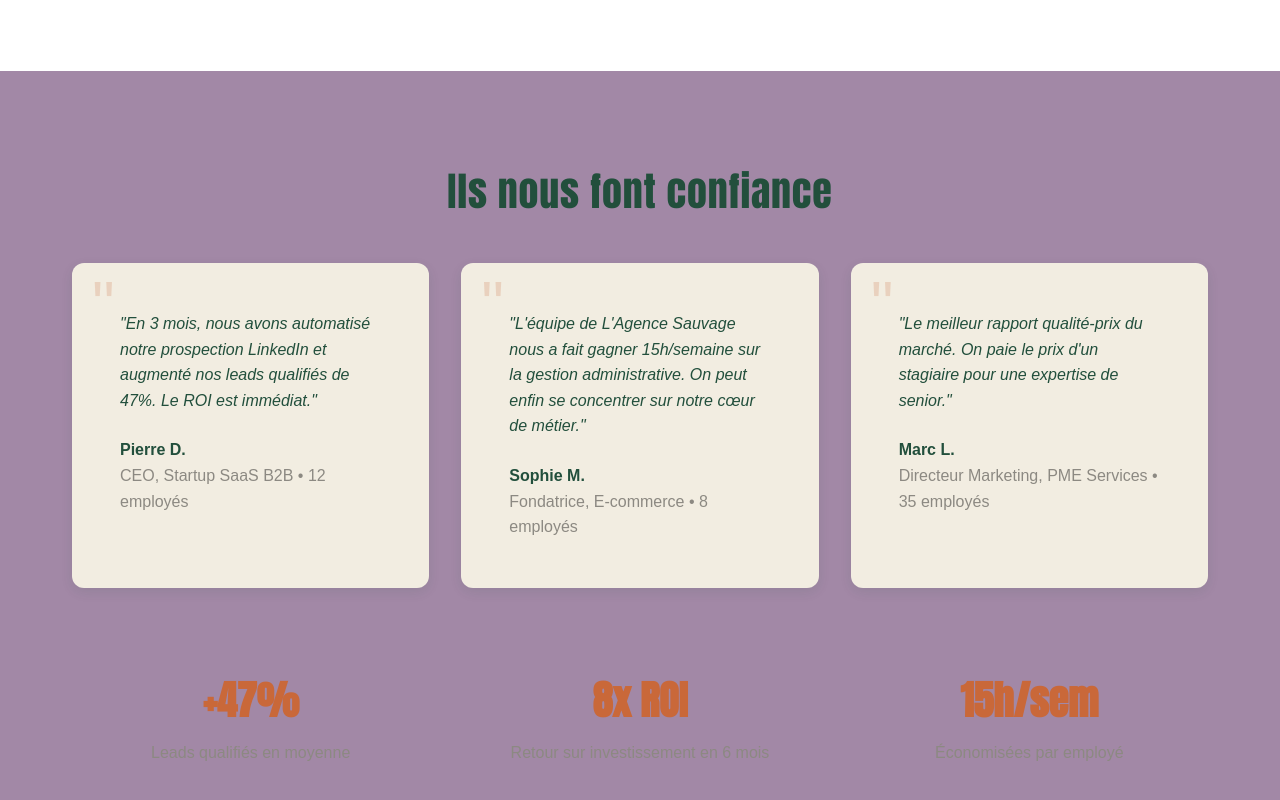
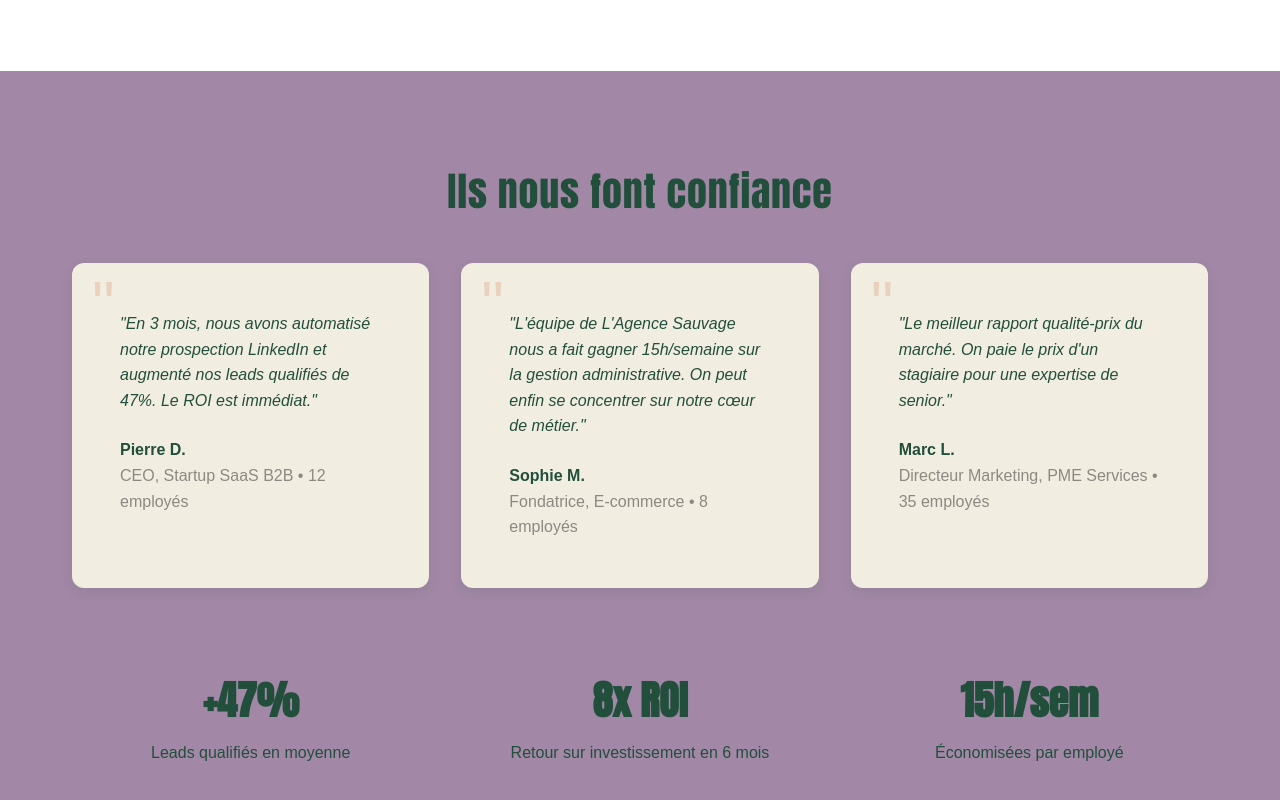
Before and after one commit to Facostarr/lagencesauvage.com3newcolors, a website: page public/index.html in a window 1280 px wide. Shown: the part 1910-2710 px from the top of the page. Drawn offline with Linux system fonts and the light colour scheme.

Commit message:
Change text color from electric-green to forest-green

```diff
--- a/public/assets/css/styles.css
+++ b/public/assets/css/styles.css
@@ -419,13 +419,13 @@ strong {
 .stat strong {
   display: block;
   font-size: 2.5rem;
-  color: var(--electric-green);
+  color: var(--forest-green);
   margin-bottom: var(--space-xs);
   font-family: var(--font-logo); /* ✨ ANTON sur les stats */
 }
 
 .stat span {
-  color: var(--stone-gray);
+  color: var(--forest-green);
 }
 
 /* === 11. FORMULAIRES === */
```
